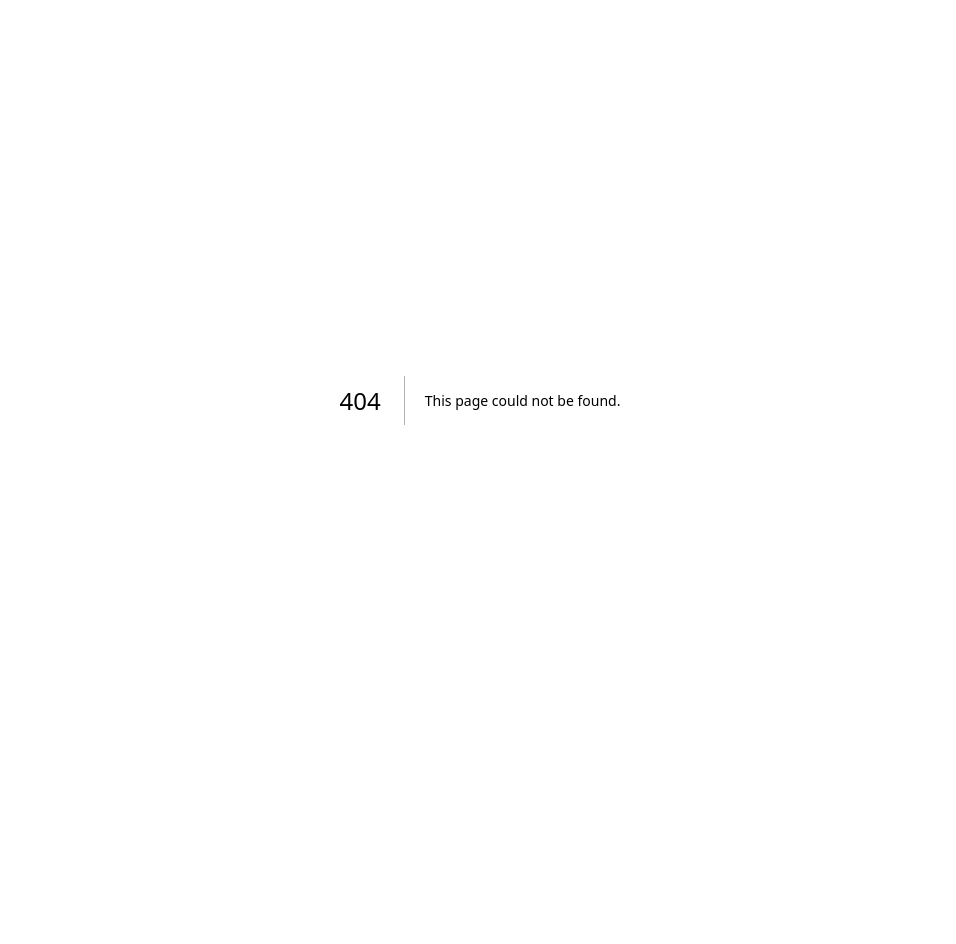
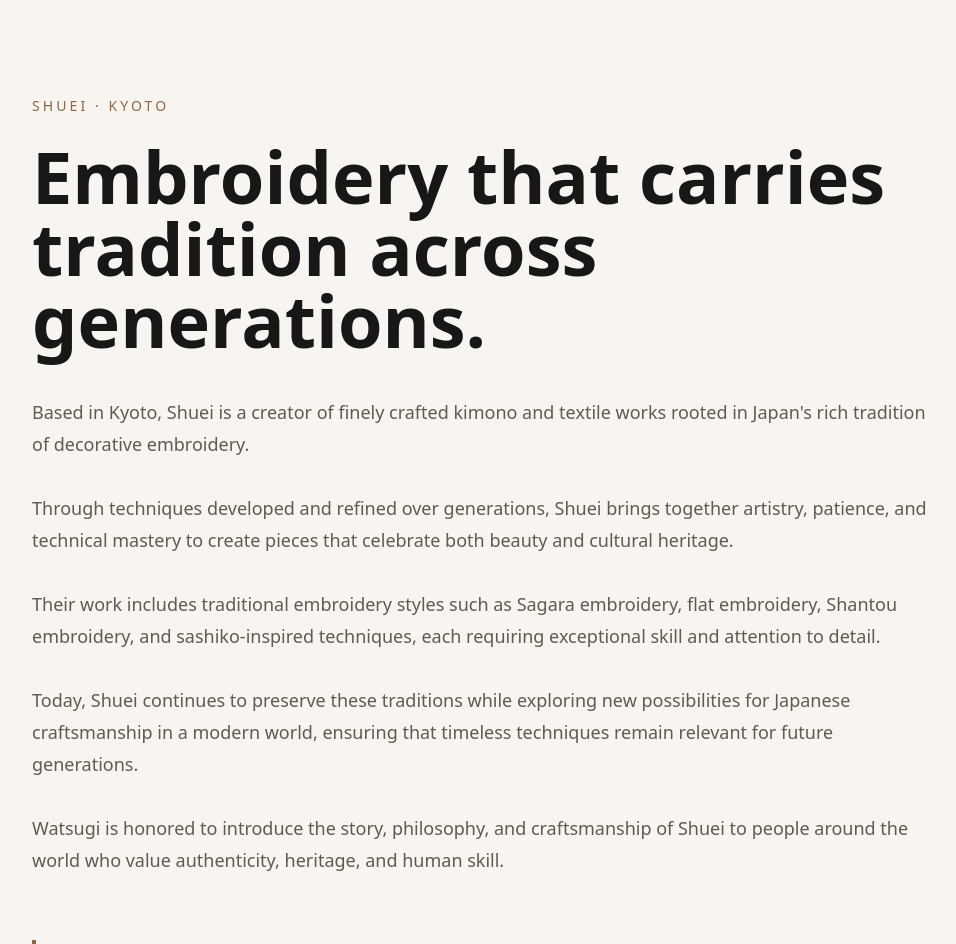
Before and after one commit to Watsugi/watsugi-website, a Next.js app: page /artisans/shuei in a window 1280 px wide. Before the commit this address had no page. Shown: the top 944 px of the page, without its empty margins (160-1116 px from the left). Before the commit the page ends 800 px from the top, so only its background shows below. Built offline with nearby package versions, Linux system fonts and the light colour scheme.

Commit message:
Add Shuei artisan page

```diff
--- /dev/null
+++ b/app/artisans/shuei/page.tsx
@@ -0,0 +1,62 @@
+export default function ShueiPage() {
+  return (
+    <main className="min-h-screen bg-[#F8F5F0] text-[#171717]">
+      <section className="px-8 py-24 md:px-16 lg:px-24">
+        <div className="mx-auto max-w-4xl">
+
+          <p className="mb-6 text-sm tracking-[0.22em] text-[#8A6748]">
+            SHUEI · KYOTO
+          </p>
+
+          <h1 className="mb-10 text-5xl font-semibold leading-tight md:text-7xl">
+            Embroidery that carries
+            tradition across generations.
+          </h1>
+
+          <div className="space-y-8 text-lg leading-8 text-[#5F5A52]">
+
+            <p>
+              Based in Kyoto, Shuei is a creator of finely crafted kimono
+              and textile works rooted in Japan's rich tradition of
+              decorative embroidery.
+            </p>
+
+            <p>
+              Through techniques developed and refined over generations,
+              Shuei brings together artistry, patience, and technical
+              mastery to create pieces that celebrate both beauty and
+              cultural heritage.
+            </p>
+
+            <p>
+              Their work includes traditional embroidery styles such as
+              Sagara embroidery, flat embroidery, Shantou embroidery,
+              and sashiko-inspired techniques, each requiring exceptional
+              skill and attention to detail.
+            </p>
+
+            <p>
+              Today, Shuei continues to preserve these traditions while
+              exploring new possibilities for Japanese craftsmanship in a
+              modern world, ensuring that timeless techniques remain
+              relevant for future generations.
+            </p>
+
+            <p>
+              Watsugi is honored to introduce the story, philosophy,
+              and craftsmanship of Shuei to people around the world who
+              value authenticity, heritage, and human skill.
+            </p>
+
+          </div>
+
+          <blockquote className="mt-16 border-l-4 border-[#8A6748] pl-6 italic text-[#171717]">
+            "Embroidery is more than decoration — it is a language of
+            patience, beauty, and continuity."
+          </blockquote>
+
+        </div>
+      </section>
+    </main>
+  );
+}
```
